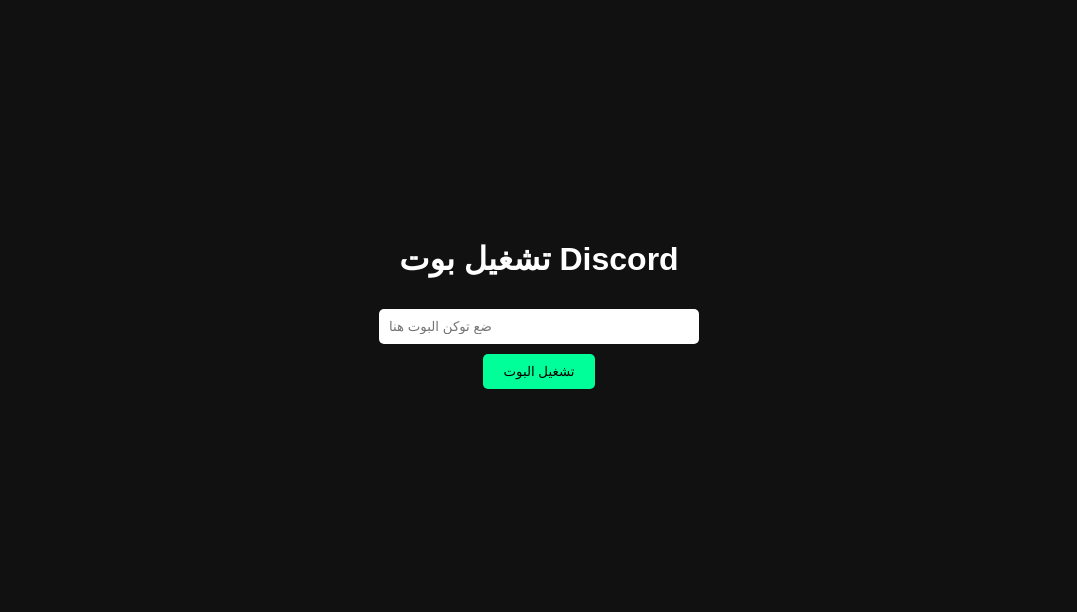
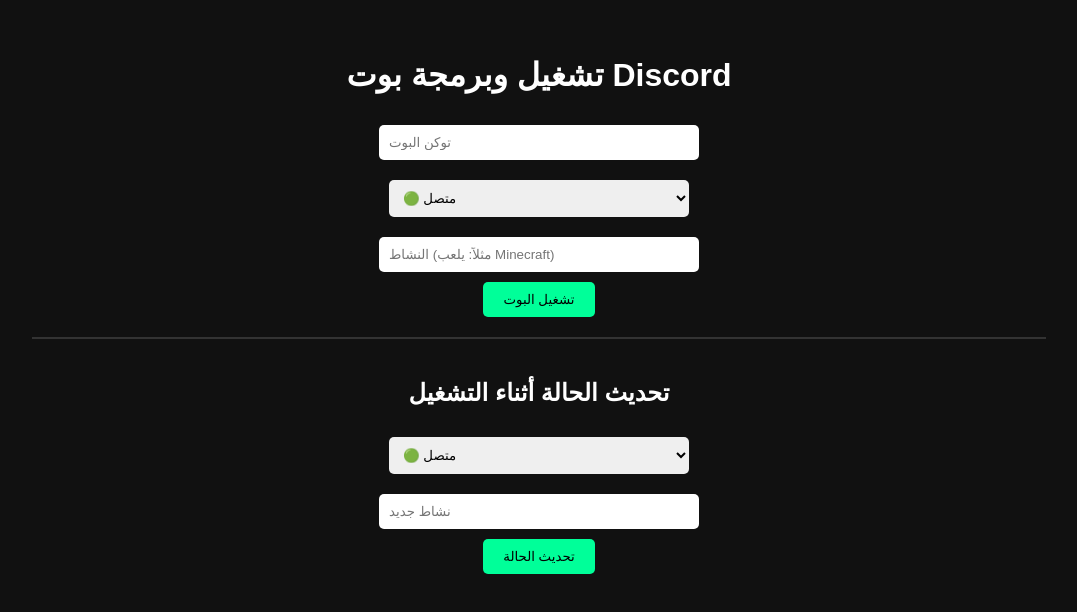
Before and after one commit to NTLKAFANX1/ntl-project, a website: page public/index.html in a window 1280 px wide. Shown: the part 104-716 px from the top of the page, without its empty margins (101-1178 px from the left). Drawn offline with Linux system fonts and the light colour scheme.

Commit message:
Update index.html

```diff
--- a/public/index.html
+++ b/public/index.html
@@ -2,29 +2,63 @@
 <html lang="en">
 <head>
   <meta charset="UTF-8">
-  <title>تشغيل بوت Discord</title>
+  <title>تشغيل وبرمجة بوت Discord</title>
   <style>
     body { font-family: sans-serif; background:#111; color:#fff; display:flex; flex-direction:column; align-items:center; justify-content:center; height:100vh; }
-    input { padding:10px; width:300px; margin:10px; border-radius:5px; border:none; }
+    input, select, textarea { padding:10px; width:300px; margin:10px; border-radius:5px; border:none; }
     button { padding:10px 20px; border:none; border-radius:5px; background:#00ff99; color:#000; cursor:pointer; }
+    textarea { height: 100px; }
   </style>
 </head>
 <body>
-  <h1>تشغيل بوت Discord</h1>
-  <input type="text" id="token" placeholder="ضع توكن البوت هنا">
+  <h1>تشغيل وبرمجة بوت Discord</h1>
+  <input type="text" id="token" placeholder="توكن البوت">
+  <select id="status">
+    <option value="online">🟢 متصل</option>
+    <option value="idle">🌙 غير متاح</option>
+    <option value="dnd">⛔ عدم الإزعاج</option>
+    <option value="invisible">غير مرئي</option>
+  </select>
+  <input type="text" id="activity" placeholder="النشاط (مثلاً: يلعب Minecraft)">
   <button onclick="startBot()">تشغيل البوت</button>
+
+  <hr style="width: 80%; margin: 20px 0; border: 1px solid #333;">
+
+  <h2>تحديث الحالة أثناء التشغيل</h2>
+  <select id="newStatus">
+    <option value="online">🟢 متصل</option>
+    <option value="idle">🌙 غير متاح</option>
+    <option value="dnd">⛔ عدم الإزعاج</option>
+    <option value="invisible">غير مرئي</option>
+  </select>
+  <input type="text" id="newActivity" placeholder="نشاط جديد">
+  <button onclick="updateStatus()">تحديث الحالة</button>
 
   <script>
     async function startBot() {
         const token = document.getElementById('token').value;
+        const status = document.getElementById('status').value;
+        const activity = document.getElementById('activity').value;
         if(!token) return alert('ضع التوكن أولاً!');
 
         const response = await fetch('/start', {
             method: 'POST',
             headers: { 'Content-Type': 'application/json' },
-            body: JSON.stringify({ token })
+            body: JSON.stringify({ token, status, activity })
         });
 
+        const data = await response.json();
+        alert(data.message);
+    }
+
+    async function updateStatus() {
+        const status = document.getElementById('newStatus').value;
+        const activity = document.getElementById('newActivity').value;
+        const response = await fetch('/status', {
+            method: 'POST',
+            headers: { 'Content-Type': 'application/json' },
+            body: JSON.stringify({ status, activity })
+        });
         const data = await response.json();
         alert(data.message);
     }
```
